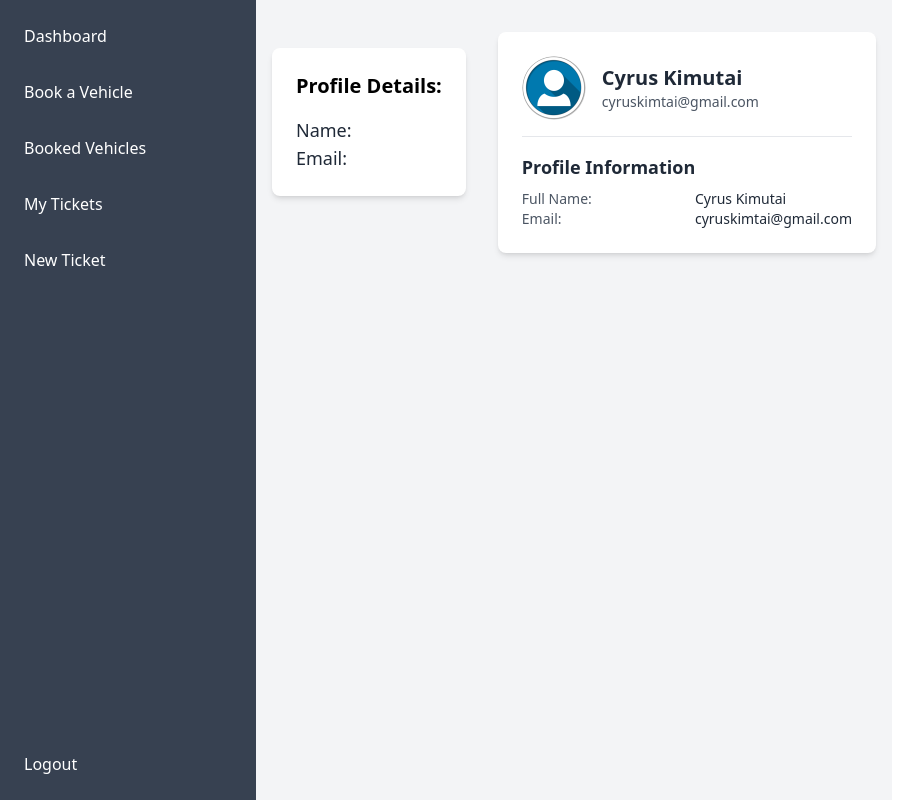
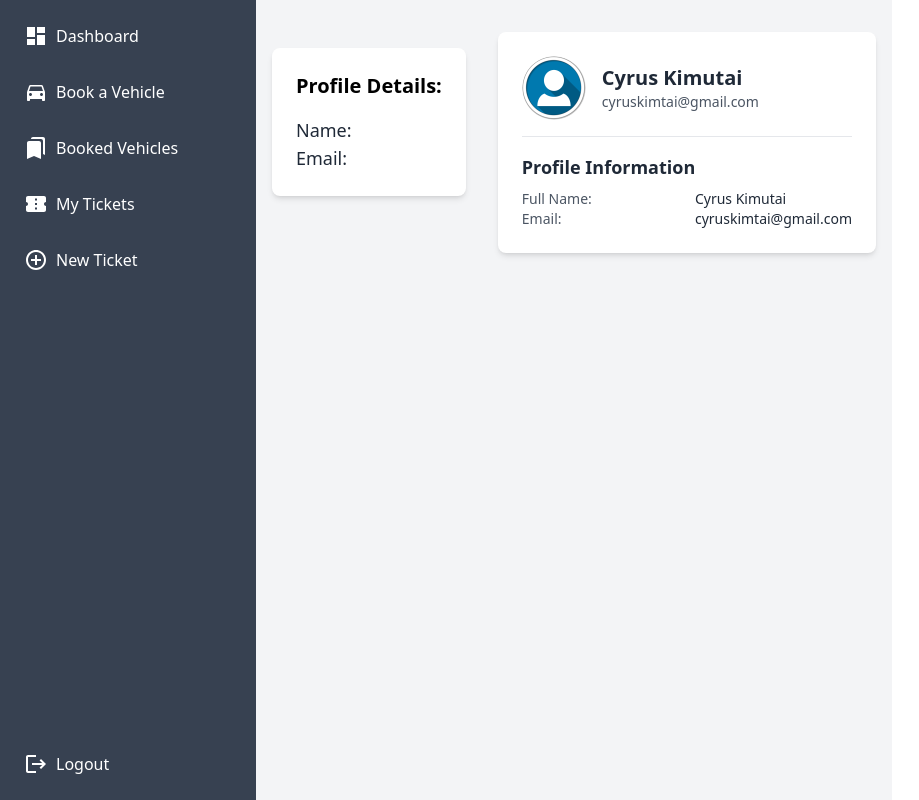
Before and after one commit to Mutai001/vehicle-client, a React (Vite) app: page /user in a window 1280 px wide. Shown: the whole page, without its empty margins (0-919 px from the left). Built offline with nearby package versions, Linux system fonts and the light colour scheme.

Commit message:
updated icons  userdashboard

```diff
--- a/package.json
+++ b/package.json
@@ -10,13 +10,19 @@
     "preview": "vite preview"
   },
   "dependencies": {
+    "@emotion/react": "^11.11.4",
+    "@emotion/styled": "^11.11.5",
     "@hookform/resolvers": "^3.9.0",
+    "@mui/icons-material": "^5.16.0",
+    "@mui/material": "^5.16.0",
+    "@mui/styled-engine-sc": "6.0.0-alpha.18",
     "@reduxjs/toolkit": "^2.2.6",
     "react": "^18.3.1",
     "react-dom": "^18.3.1",
     "react-hook-form": "^7.52.1",
     "react-redux": "^9.1.2",
     "react-router-dom": "^6.24.1",
+    "styled-components": "^6.1.11",
     "zod": "^3.23.8"
   },
   "devDependencies": {
--- a/src/components/Admin/sidebar.tsx
+++ b/src/components/Admin/sidebar.tsx
@@ -1,5 +1,6 @@
 import React from 'react';
 import { Link } from 'react-router-dom';
+
 
 const AdminSidebar: React.FC = () => {
   return (
--- a/src/components/Auth/Login.tsx
+++ b/src/components/Auth/Login.tsx
@@ -32,11 +32,7 @@ const LoginPage: React.FC = () => {
         </div>
       </main>
 
-      {/* Footer */}
-       {/* <footer className="bg-gray-300 text-gray-600 text-center py-4">
-        <p>&copy; 2024 Vehicle Rental Management System. All rights reserved.</p>
-      </footer> */}
-    </div>
+      </div>
     <Footer/>
     </>
   );
--- a/src/components/Customer/Sidebar.tsx
+++ b/src/components/Customer/Sidebar.tsx
@@ -1,38 +1,40 @@
 import React from 'react';
 import { Link } from 'react-router-dom';
-// // import DashboardIcon from '../../assets/images/dashboard-icon.svg';
-// // import BookVehicleIcon from '../../assets/images/book-vehicle-icon.svg';
-// // import BookedVehiclesIcon from '../../assets/images/booked-vehicles-icon.svg';
-// // import TicketsIcon from '../../assets/images/tickets-icon.svg';
-// // import NewTicketIcon from '../../assets/images/new-ticket-icon.svg';
+import DashboardIcon from '@mui/icons-material/Dashboard';
+import DirectionsCarIcon from '@mui/icons-material/DirectionsCar';
+import BookmarksIcon from '@mui/icons-material/Bookmarks';
+import ConfirmationNumberIcon from '@mui/icons-material/ConfirmationNumber';
+import AddCircleOutlineIcon from '@mui/icons-material/AddCircleOutline';
+import LogoutIcon from '@mui/icons-material/Logout';
 
 const Sidebar: React.FC = () => {
   return (
     <div className="w-64 bg-gray-700 text-white p-4 flex flex-col justify-between">
       <nav className="space-y-4">
         <Link to="/user/dashboard" className="flex items-center space-x-2 text-white hover:bg-gray-600 p-2 rounded">
-          {/* <img src={DashboardIcon} alt="Dashboard Icon" className="w-6 h-6" /> */}
+          <DashboardIcon />
           <span>Dashboard</span>
         </Link>
         <Link to="/user/book-vehicle" className="flex items-center space-x-2 text-white hover:bg-gray-600 p-2 rounded">
-          {/* <img src={BookVehicleIcon} alt="Book Vehicle Icon" className="w-6 h-6" /> */}
+          <DirectionsCarIcon />
           <span>Book a Vehicle</span>
         </Link>
         <Link to="/user/booked-vehicles" className="flex items-center space-x-2 text-white hover:bg-gray-600 p-2 rounded">
-          {/* <img src={BookedVehiclesIcon} alt="Booked Vehicles Icon" className="w-6 h-6" /> */}
+          <BookmarksIcon />
           <span>Booked Vehicles</span>
         </Link>
         <Link to="/user/my-tickets" className="flex items-center space-x-2 text-white hover:bg-gray-600 p-2 rounded">
-          {/* <img src={TicketsIcon} alt="Tickets Icon" className="w-6 h-6" /> */}
+          <ConfirmationNumberIcon />
           <span>My Tickets</span>
         </Link>
         <Link to="/user/new-ticket" className="flex items-center space-x-2 text-white hover:bg-gray-600 p-2 rounded">
-          {/* <img src={NewTicketIcon} alt="New Ticket Icon" className="w-6 h-6" /> */}
+          <AddCircleOutlineIcon />
           <span>New Ticket</span>
         </Link>
       </nav>
       <div className="mt-auto">
         <Link to="/logout" className="flex items-center space-x-2 text-white hover:bg-gray-600 p-2 rounded">
+          <LogoutIcon />
           <span>Logout</span>
         </Link>
       </div>
```
Also changed, not shown: src/components/Auth/Register.tsx (+1 -19 lines), 1 other file (tests, documents, lock files or other folders).
